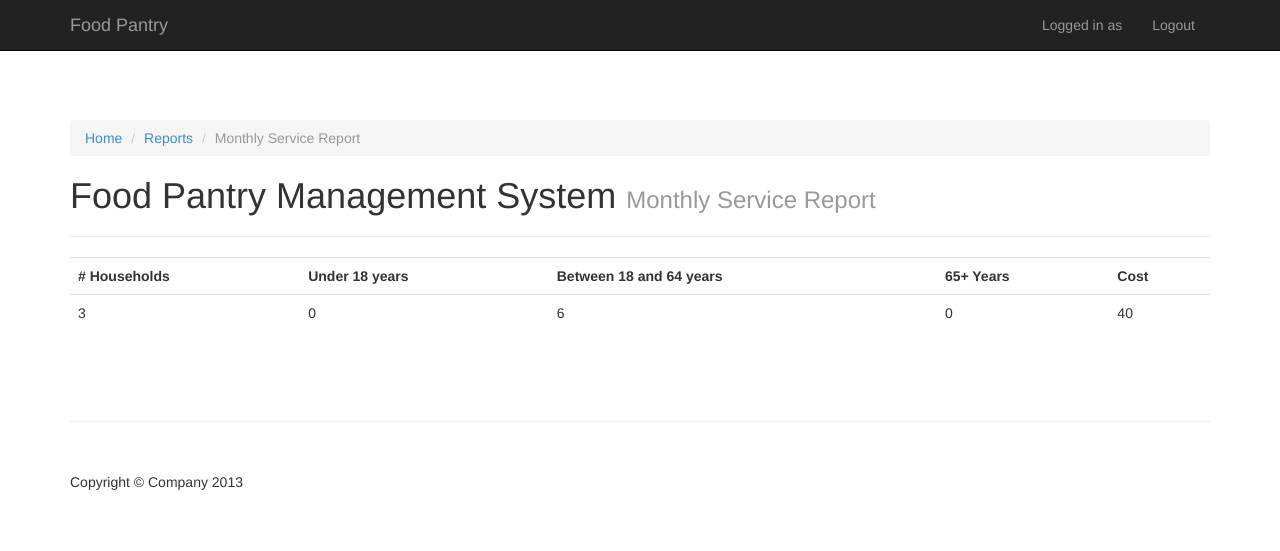
After one commit to swgillespie/food-pantry-inventory, a Flask app: page /reports/monthly_report/ in a window 1280 px wide. The commit adds this page. Shown: the top 551 px of the page. Run offline with Flask 2, Linux system fonts and the light colour scheme; data comes from the database, SQL or seed files in the repository; some libraries are stand-ins or nearby versions.

Commit message:
Complete all database integration except for clients

```diff
--- a/app/db.py
+++ b/app/db.py
@@ -374,7 +374,6 @@ class DBInterface(object):
         self._sqlconn.commit()
 
 
-
     @requires_lock
     def do_monthly_service_report(self):
         '''
@@ -385,29 +384,36 @@ class DBInterface(object):
             'SELECT id FROM clients'
         ]))
         for row in client_ids:
+            result_dict = {}
             client_id = row['id']
             result = self._sqlconn.execute(''.join([
-                "SELECT * FROM ",
-                "(SELECT COUNT(*) AS under18 FROM family_members ",
-                "WHERE client_id = ? AND strftime('%Y', 'now') - strftime('%Y', dob) < 18)  ",
-                "(SELECT COUNT(*) AS 19to64 FROM family_members ",
-                "WHERE client_id = ? AND strftime('%Y', 'now') - strftime('%Y', dob) BETWEEN 19 AND 65) ",
-                "(SELECT COUNT(*) AS 65plus FROM family_members ",
-                "WHERE client_id = ? AND strftime('%Y', 'now') - strftime('%Y', dob) > 65)"
-            ]), (client_id, client_id, client_id))
-            result_dict = self._row_to_dict(result)
+                "SELECT COUNT(*) AS under18 from family_members ",
+                "WHERE client_id = ? AND strftime('%Y', 'now') - strftime('%Y', dob) < 18"
+            ]), (client_id,))
+            result_dict['under18'] = self._row_to_dict(result)[0]['under18']
+            result = self._sqlconn.execute(''.join([
+                "SELECT COUNT(*) AS n19to64 FROM family_members ",
+                "WHERE client_id = ? AND strftime('%Y', 'now') - strftime('%Y', dob) BETWEEN 19 AND 65"
+            ]), (client_id,))
+            result_dict['19to64'] = self._row_to_dict(result)[0]['n19to64']
+            result = self._sqlconn.execute(''.join([
+                "SELECT COUNT(*) AS n65plus FROM family_members ",
+                "WHERE client_id = ? AND strftime('%Y', 'now') - strftime('%Y', dob) > 65"
+            ]), (client_id,))
+            result_dict['65plus'] = self._row_to_dict(result)[0]['n65plus']
             result_list.append(result_dict)
         out_dict = {}
         out_dict['num_clients'] = len(result_dict)
         out_dict['num_people'] = sum([x['under18'] + x['19to64'] + x['65plus'] for x in result_list]) + out_dict['num_clients']
+        out_dict['under18'] = sum([x['under18'] for x in result_list])
+        out_dict['19to64'] = sum([x['19to64'] for x in result_list])
+        out_dict['65plus'] = sum([x['65plus'] for x in result_list])
         result = self._sqlconn.execute(''.join([
-            'SELECT SUM(cost) AS total_cost ',
-            '(SELECT product_name FROM ',
-            '(SELECT id, bag_name FROM clients WHERE pickup_day IN week) AS temp ',
-            'LEFT OUTER JOIN bag_holds ON temp.bag_name = bag_holds.bag_name) AS temp2 ',
-            'LEFT OUTER JOIN products ON products.name = temp2.product_name'
+            'SELECT SUM(p.cost) AS total_cost ',
+            'FROM bag_holds AS h, clients AS c, products AS p ',
+            'WHERE h.bag_name = c.bag_name AND h.product_name = p.name'
         ]))
-        out_dict['total_cost'] = result['total_cost']
+        out_dict['total_cost'] = self._row_to_dict(result)[0]['total_cost']
         return out_dict
 
 
--- a/app/views.py
+++ b/app/views.py
@@ -198,3 +198,20 @@ def new_product():
         flash("Product added!")
         return redirect('/products/new/')
     return render_template('new_product.html', form=form)
+
+@mod.route('reports/', methods=['GET'])
+def reports():
+    # nothing to do but render response
+    return render_template('reports.html')
+
+@mod.route('reports/monthly_report/', methods=['GET'])
+def monthly_report():
+    db = get_db()
+    report = db.do_monthly_service_report()
+    return render_template('monthly_report.html', row=report)
+
+@mod.route('reports/grocery_report/', methods=['GET'])
+def grocery_report():
+    db = get_db()
+    report = db.do_grocery_list_report()
+    return render_template('grocery_report.html', rows=report)
--- a/templates/index.html
+++ b/templates/index.html
@@ -60,7 +60,7 @@
                 </a>
             </div>
             <div class="col-md-4">
-                <a href="#" class="thumbnail center">
+                <a href="reports/" class="thumbnail center">
                     <center>
                         <embed src="static/img/report.svg" type="image/svg+xml"/>
                         <div class="caption">
--- /dev/null
+++ b/templates/monthly_report.html
@@ -0,0 +1,37 @@
+{% extends "base.html" %}
+
+{% block content %}
+<div class="section">
+    <div class="container">
+        <div class="row">
+            <div class="col-lg-12">
+                <ol class="breadcrumb">
+                    <li><a href="/">Home</a></li>
+		    <li><a href="/reports/">Reports</a></li>
+		    <li class="active">Monthly Service Report</li>
+                </ol>
+                <h1>Food Pantry Management System <small>Monthly Service Report</small></h1>
+                <hr>
+            </div>
+        </div>
+    </div><!-- /.container -->
+    <div class="container">
+      <table class="table table-hover">
+	<tr>
+	  <th># Households</th>
+	  <th>Under 18 years</th>
+	  <th>Between 18 and 64 years</th>
+	  <th>65+ Years</th>
+	  <th>Cost</th>
+	</tr>
+	<tr>
+	  <td> {{ row['num_clients'] }}</td>
+	  <td> {{ row['under18'] }} </td>
+	  <td> {{ row['19to64'] }} </td>
+	  <td> {{ row['65plus'] }} </td>
+	  <td> {{ row['total_cost'] }} </td>
+	</tr>
+	</table>
+    </div>
+</div>
+{% endblock %}
```
Also changed, not shown: templates/grocery_report.html (added, +39 -0 lines), templates/reports.html (added, +40 -0 lines).
